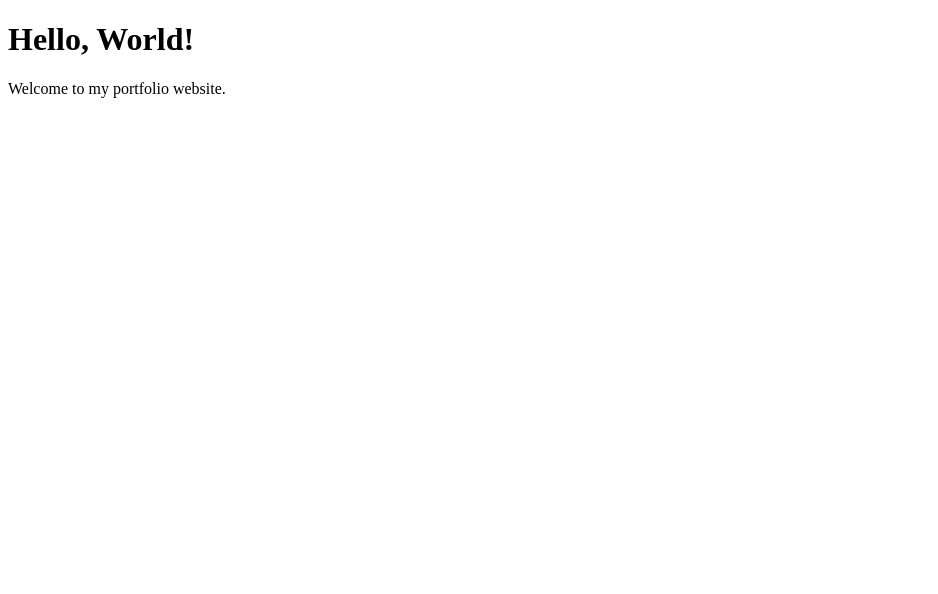
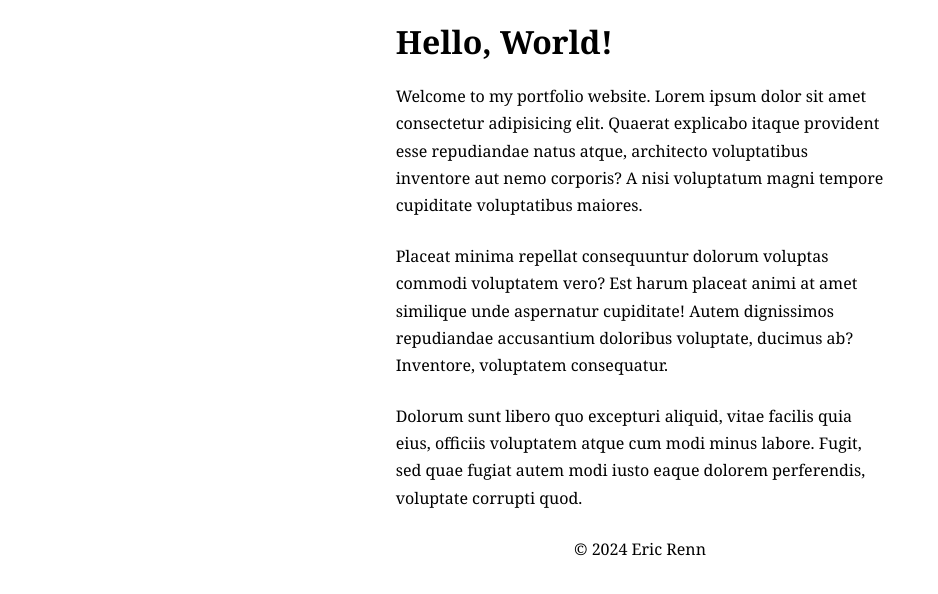
Before and after one commit to erenn-clu/erenn-clu.github.io, a plain HTML site: page index.html in a window 1280 px wide. Shown: the whole page, without its empty margins (0-938 px from the left). Drawn offline with Linux system fonts and the light colour scheme.

Commit message:
Global CSS Stylesheet

```diff
--- /dev/null
+++ b/global.css
@@ -0,0 +1,42 @@
+*,
+*::before,
+*::after {
+    box-sizing: border-box;
+}
+
+:root {
+    --spacing: 1.5rem;
+}
+
+/* Remove default margin in favour of better control in authored CSS */
+body, h1, h2, h3, h4, p,
+figure, blockquote, dl, dd {
+    margin: 0;
+}
+
+body {
+    font-family: Georgia, 'Times New Roman', Times, serif;
+    margin-inline: auto;
+    max-width: 60ch;
+    line-height: 1.7;
+    padding: var(--spacing);
+}
+
+h1, h2, h3, h4 {
+    line-height: 1.1;
+    text-wrap: balance;
+}
+
+img,
+picture {
+    max-width: 100%;
+    display: block;
+}
+
+.flow > * + * {
+    margin-block-start: var(--spacing);
+}
+
+footer {
+    text-align: center;
+}
--- a/index.html
+++ b/index.html
@@ -4,9 +4,15 @@
     <meta charset="UTF-8">
     <meta name="viewport" content="width=device-width, initial-scale=1">
     <title>My Portfolio</title>
+    <link rel="stylesheet" href="global.css">
 </head>
-<body>
+<body class="flow">
     <h1>Hello, World!</h1>
-    <p>Welcome to my portfolio website.</p>
+    <p>Welcome to my portfolio website. Lorem ipsum dolor sit amet consectetur adipisicing elit. Quaerat explicabo itaque provident esse repudiandae natus atque, architecto voluptatibus inventore aut nemo corporis? A nisi voluptatum magni tempore cupiditate voluptatibus maiores.</p>
+    <p>Placeat minima repellat consequuntur dolorum voluptas commodi voluptatem vero? Est harum placeat animi at amet similique unde aspernatur cupiditate! Autem dignissimos repudiandae accusantium doloribus voluptate, ducimus ab? Inventore, voluptatem consequatur.</p>
+    <p>Dolorum sunt libero quo excepturi aliquid, vitae facilis quia eius, officiis voluptatem atque cum modi minus labore. Fugit, sed quae fugiat autem modi iusto eaque dolorem perferendis, voluptate corrupti quod.</p>
+    <footer>
+        <p>&copy; 2024 Eric Renn</p>
+    </footer>
 </body>
 </html>
```
